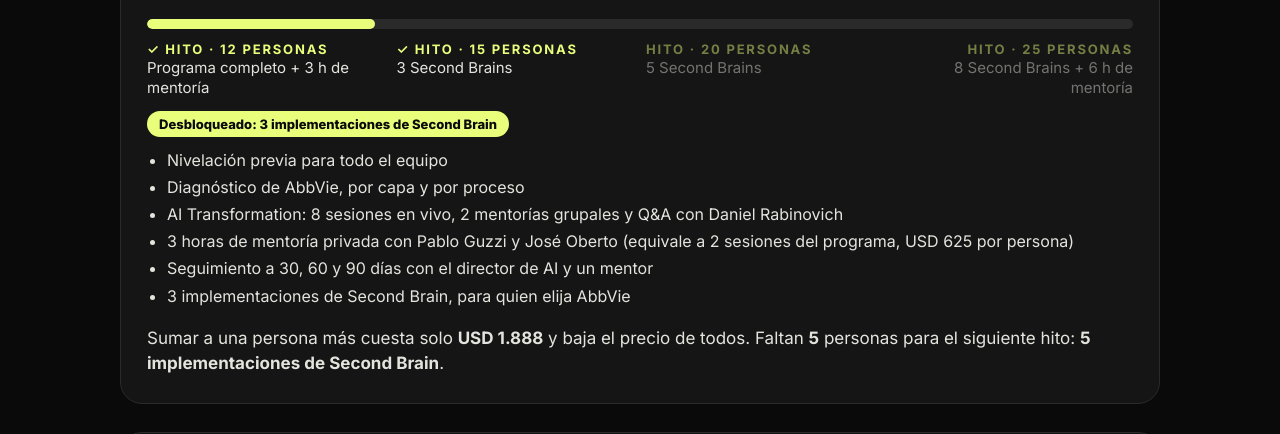
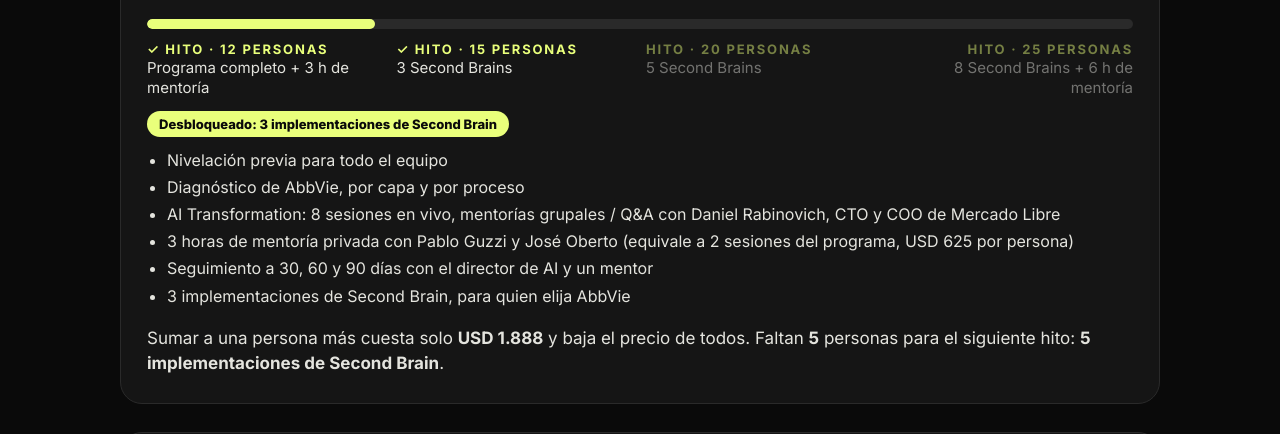
Before and after one commit to Juanjosar20/simulador-cohorte-ait, a plain HTML site: page index.html in a window 1280 px wide. Shown: the part 606-1040 px from the top of the page. Drawn offline with Linux system fonts and the light colour scheme.

Commit message:
Mentorías grupales / Q&A con Rabinovich (CTO y COO de Mercado Libre)
Co-Authored-By: Claude Opus 5.5 <noreply@anthropic.com>
Claude-Session: https://claude.ai/code/session_0195TjmjBYATRa9EjcLAtygS

```diff
--- a/index.html
+++ b/index.html
@@ -73,7 +73,7 @@ function draw(n){n=+n;document.getElementById('n').textContent=n;
  const p=pp(n),t=n*p;document.getElementById('pp').textContent=f(p);document.getElementById('tot').textContent=f(t);
  document.getElementById('ah').textContent=f(n*2500-t);document.getElementById('val').textContent=f(valor(n));
  document.getElementById('bon').innerHTML=sbn(n)?`<span class="bono">Desbloqueado: ${sbn(n)} implementaciones de Second Brain${n>=25?' + la mentoría privada se duplica a 6 horas':''}</span>`:'';document.getElementById('fill').style.width=((n-12)/13*100)+'%';[12,15,20,25].forEach(h=>document.getElementById('h'+h).classList.toggle('on',n>=h));
- document.getElementById('inc').innerHTML=['Nivelación previa para todo el equipo','Diagnóstico de AbbVie, por capa y por proceso','AI Transformation: 8 sesiones en vivo, 2 mentorías grupales y Q&A con Daniel Rabinovich',(n>=25?'6 horas':'3 horas')+' de mentoría privada con Pablo Guzzi y José Oberto (equivale a '+ses(n)+' sesiones del programa, USD '+(n>=25?'1.250':'625')+' por persona)','Seguimiento a 30, 60 y 90 días con el director de AI y un mentor'].concat(sbn(n)?[sbn(n)+' implementaciones de Second Brain, para quien elija AbbVie']:[]).map(x=>'<li>'+x+'</li>').join('');
+ document.getElementById('inc').innerHTML=['Nivelación previa para todo el equipo','Diagnóstico de AbbVie, por capa y por proceso','AI Transformation: 8 sesiones en vivo, mentorías grupales / Q&A con Daniel Rabinovich, CTO y COO de Mercado Libre',(n>=25?'6 horas':'3 horas')+' de mentoría privada con Pablo Guzzi y José Oberto (equivale a '+ses(n)+' sesiones del programa, USD '+(n>=25?'1.250':'625')+' por persona)','Seguimiento a 30, 60 y 90 días con el director de AI y un mentor'].concat(sbn(n)?[sbn(n)+' implementaciones de Second Brain, para quien elija AbbVie']:[]).map(x=>'<li>'+x+'</li>').join('');
  const H=[[15,'3 implementaciones de Second Brain'],[20,'5 implementaciones de Second Brain'],[25,'8 Second Brains, 6 horas de mentoría privada y USD 1.749 por persona']],nh=H.find(([h])=>n<h);const mg=(n>=15&&n<25)?`Sumar a una persona más cuesta solo <b>${f((n+1)*pp(n+1)-n*pp(n))}</b> y baja el precio de todos. `:'';document.getElementById('nx').innerHTML=mg+(nh?`${nh[0]-n===1?'Falta':'Faltan'} <b>${nh[0]-n}</b> ${nh[0]-n===1?'persona':'personas'} para el siguiente hito: <b>${nh[1]}</b>.`:'Con 25 tienen el mejor precio de la tabla y todos los bonos desbloqueados.');
  document.getElementById('tb').innerHTML=[12,15,16,18,20,22,24,25].map(m=>`<tr class="${m===n?'on':''}"><td>${m}</td><td>${f(pp(m))}</td><td>${f(m*pp(m))}</td><td>${m>=25?'6 h':'3 h'}${sbn(m)?' · '+sbn(m)+' Second Brains':''}</td></tr>`).join('')}
 const r=document.getElementById('r');r.addEventListener('input',e=>draw(e.target.value));draw(15);
```
Also changed, not shown: lamina.png.
